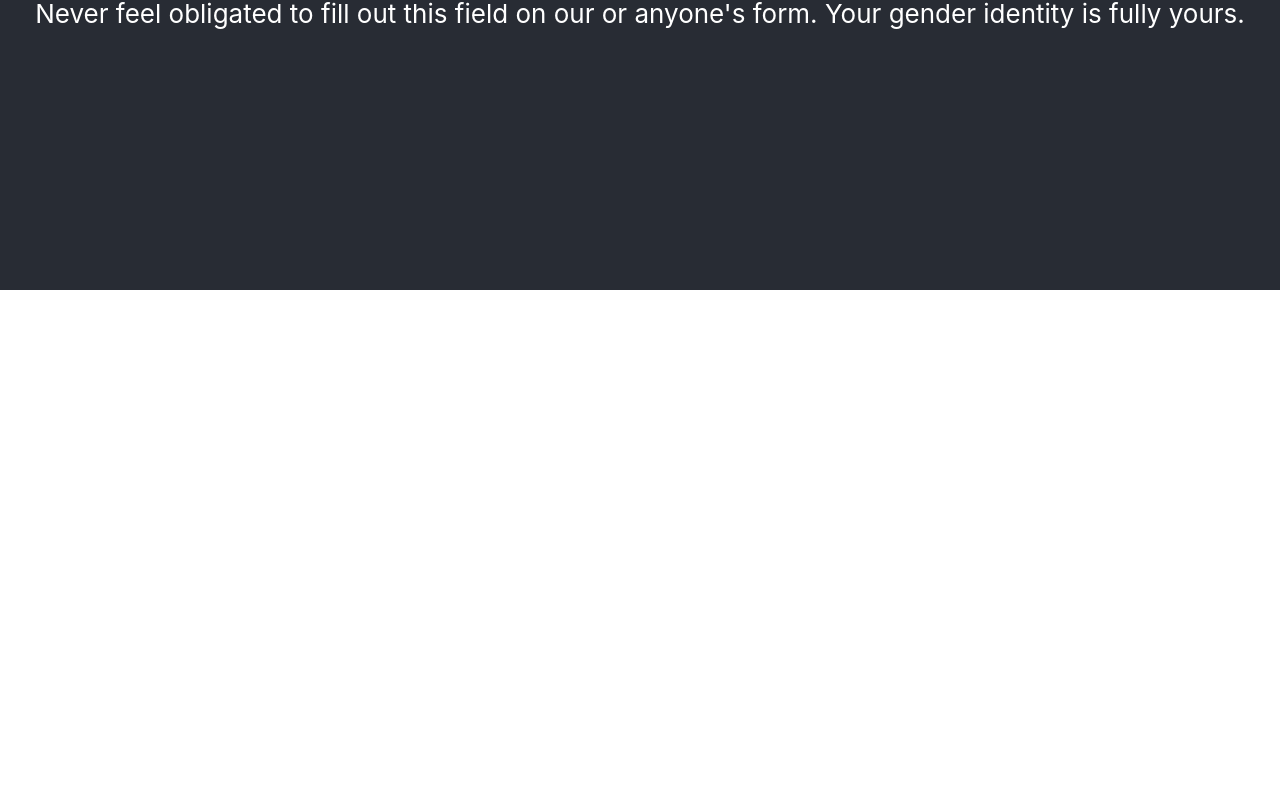
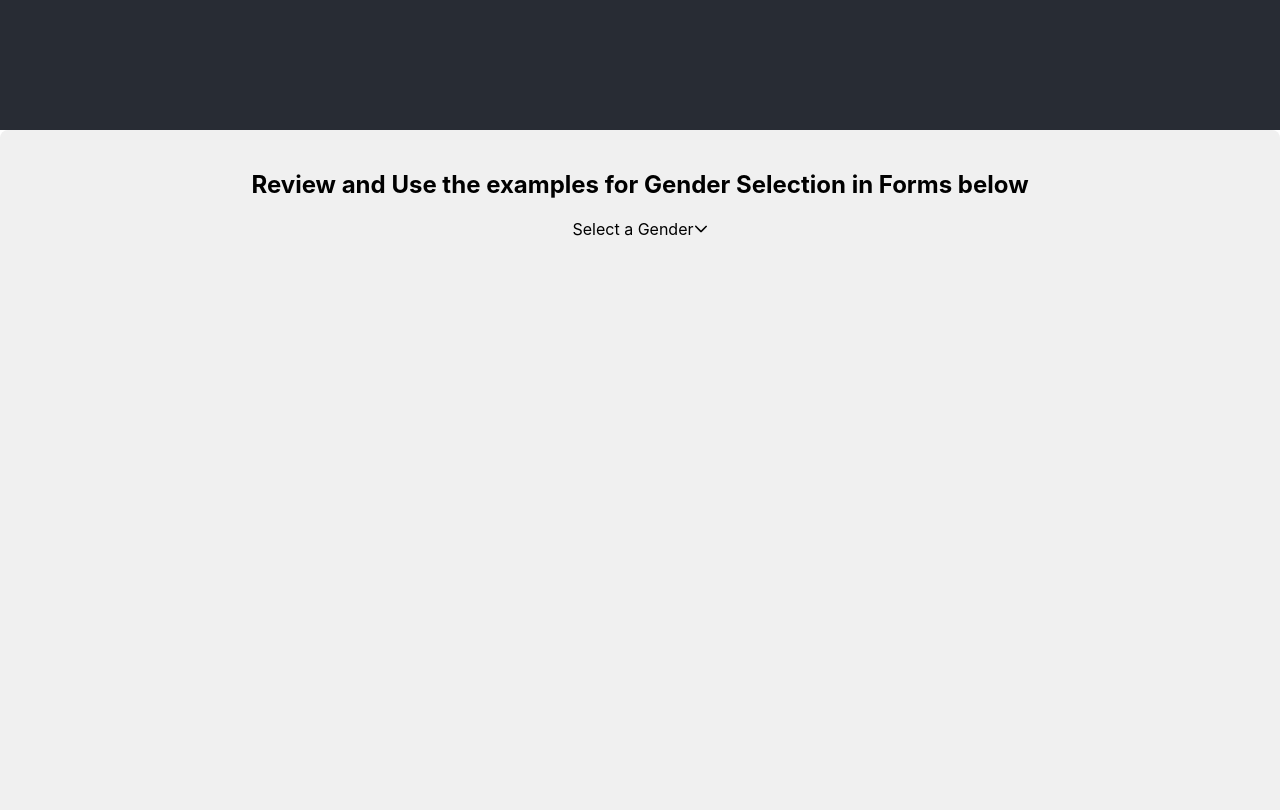
Before and after one commit to mellaskowski/gender-ux, a React (Create React App) app: page / in a window 1280 px wide. Shown: the part 510-1320 px from the top of the page. Before the commit the page ends 800 px from the top, so only its background shows below. Built offline with nearby package versions, Linux system fonts and the light colour scheme.

Commit message:
add the gender dashboard to the app first

```diff
--- a/src/App.css
+++ b/src/App.css
@@ -15,7 +15,7 @@
 
 .App-header {
   background-color: #282c34;
-  min-height: 100vh;
+  min-height: 80vh;
   display: flex;
   flex-direction: column;
   align-items: center;
@@ -28,6 +28,13 @@
   color: #61dafb;
 }
 
+.Dashboard-container {
+  padding: 20px;
+  background-color: #f0f0f0;
+  border-radius: 8px;
+  min-height: 100vh;
+}
+
 @keyframes App-logo-spin {
   from {
     transform: rotate(0deg);
--- a/src/App.js
+++ b/src/App.js
@@ -2,6 +2,7 @@ import './App.css';
 import GenderEmoji from './Components/GenderEmoji';
 import Dropdown from './Components/Dropdown';
 import { useState } from 'react';
+import GenderDashboard from './Components/Dashboard/GenderDashboard';
 
 function App() {
 
@@ -31,10 +32,11 @@ function App() {
           <p>Please select your gender from the options below, or specify your own. </p>
           <p>Never feel obligated to fill out this field on our or anyone's form. Your gender identity is fully yours.</p>
       </header>
-      <body>
+      <div className='Dashboard-container'>
         <h2>Review and Use the examples for Gender Selection in Forms below</h2>
-        <Dropdown options={genderOptions} onChange={setSelectedGender} />
-      </body>
+        <GenderDashboard />
+      </div>
+
     </div>
   );
 }
--- /dev/null
+++ b/src/Components/Dashboard/GenderDashboard.js
@@ -0,0 +1,26 @@
+import { Chips } from 'primereact/chips';
+import Dropdown from '../Dropdown';
+import { useState } from 'react';
+
+export default function GenderDashboard({props}) {
+
+      const [selectedGender, setSelectedGender] = useState(null);
+
+      const genderOptions = [
+        { name: 'Man', code: 'M' },
+        { name: 'Woman', code: 'F' },
+        { name: 'Non-binary', code: 'NB' },
+        { name: 'Agender', code: 'A' },
+        { name: 'Genderqueer', code: 'GQ' },
+        { name: 'Prefer not to say', code: 'PNTS' },
+        { name: 'Other', code: 'O' }
+      ];
+
+    return(
+        <div>
+            <Dropdown options={genderOptions} onChange={setSelectedGender} value={selectedGender} />
+        </div>
+
+
+    );
+}
--- /dev/null
+++ b/src/Components/Dropdown.js
@@ -0,0 +1,13 @@
+
+import { Dropdown as PRDropDown } from 'primereact/dropdown';
+
+
+export default function Dropdown({options, onChange}) {
+
+
+    return(
+        <PRDropDown value={options} onChange={onChange} options={options} optionLabel="name" placeholder="Select a Gender" />
+    );
+
+
+}
```
